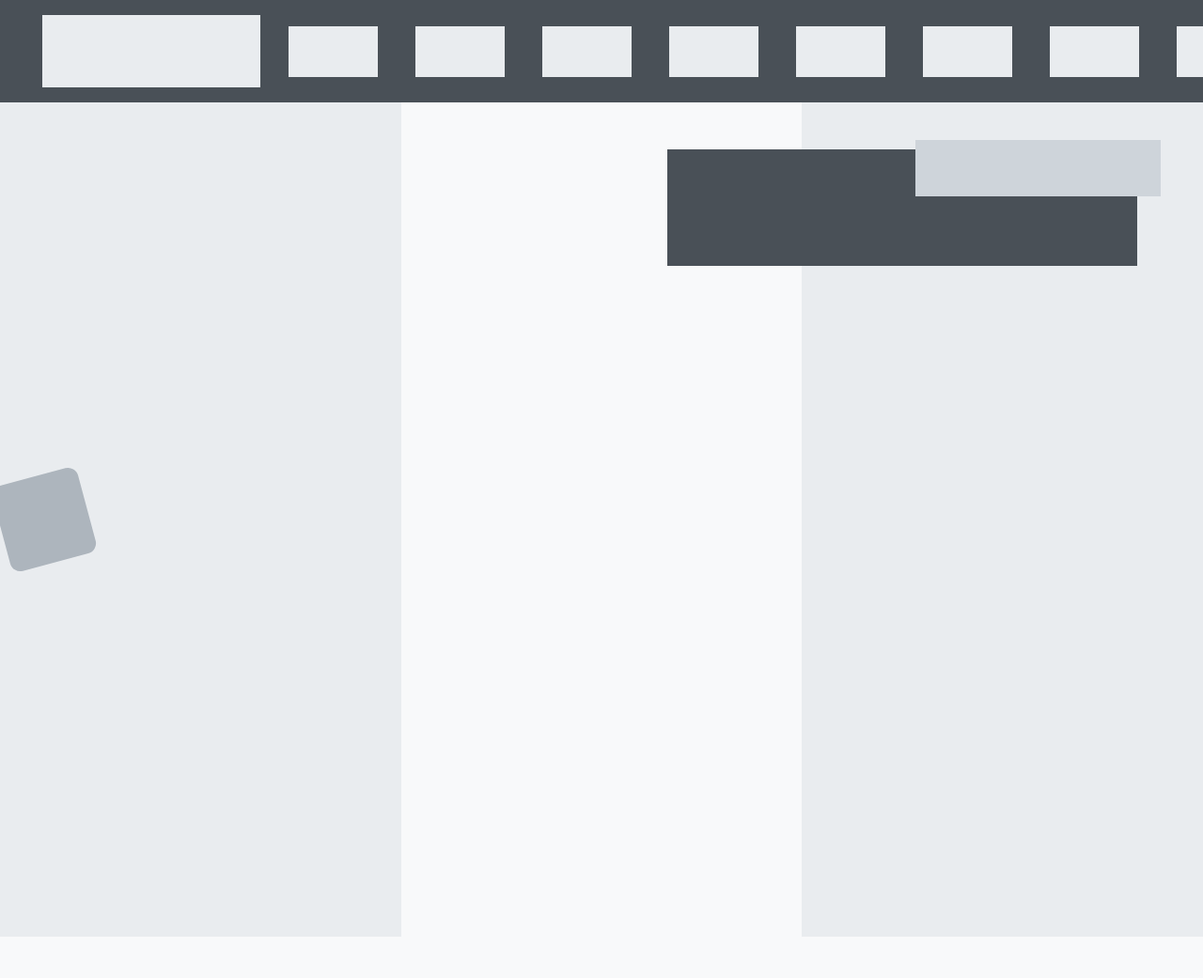
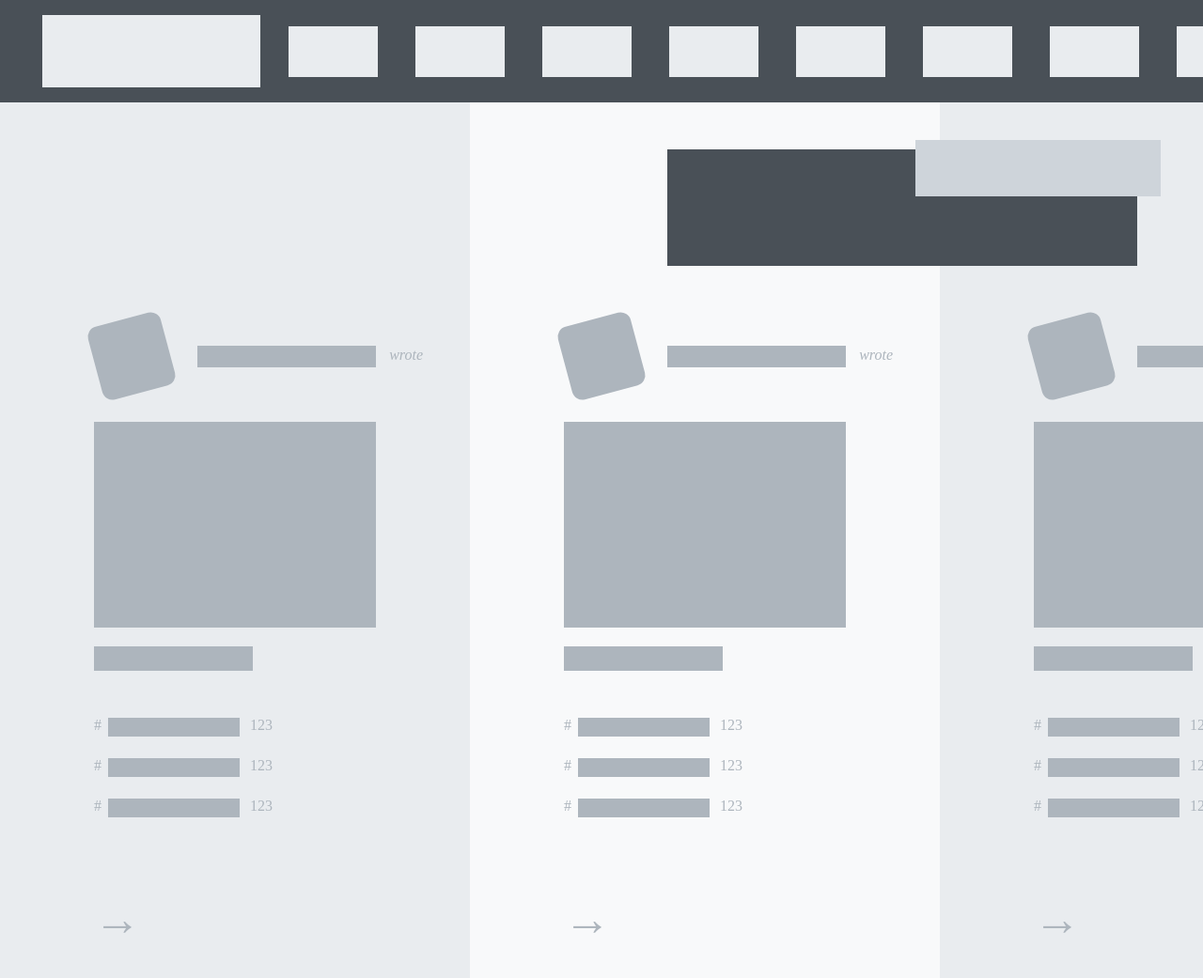
Before and after one commit to abaker93/smashing-magazine-wireframe, a plain HTML site: page index.html in a window 1280 px wide. Shown: the top 1041 px of the page at 94% size. Before the commit the page ends 997 px from the top, so only its background shows below. Drawn offline with Linux system fonts and the light colour scheme.

Commit message:
featured styling

```diff
--- a/index.html
+++ b/index.html
@@ -26,8 +26,10 @@
 			<h1></h1>
 			<div class="color-toggle"></div>
 			<article>
-				<div class="profile"></div>
-				<p class="name"></p>
+				<div class="profile">
+					<div class="profile-img"></div>
+					<p class="name"></p>
+				</div>
 				<h2 class="title"></h2>
 				<div class="comments"></div>
 				<ul class="tags">
@@ -35,10 +37,36 @@
 					<li></li>
 					<li></li>
 				</ul>
-				<div class="arrow"></div>
+				<div class="arrow">&rarr;</div>
 			</article>
-			<article></article>
-			<article></article>
+			<article>
+				<div class="profile">
+					<div class="profile-img"></div>
+					<p class="name"></p>
+				</div>
+				<h2 class="title"></h2>
+				<div class="comments"></div>
+				<ul class="tags">
+					<li></li>
+					<li></li>
+					<li></li>
+				</ul>
+				<div class="arrow">&rarr;</div>
+			</article>
+			<article>
+				<div class="profile">
+					<div class="profile-img"></div>
+					<p class="name"></p>
+				</div>
+				<h2 class="title"></h2>
+				<div class="comments"></div>
+				<ul class="tags">
+					<li></li>
+					<li></li>
+					<li></li>
+				</ul>
+				<div class="arrow">&rarr;</div>
+			</article>
 		</div>
 	</main>
 </body>
--- a/styles.css
+++ b/styles.css
@@ -64,19 +64,88 @@ header .searchbar {
 }
 
 .featured article {
-	height: 888px;
 	width: 100%;
 	background-color: #F8F9FA;
 	display: grid;
-	align-content: center;
+	align-content: flex-end;
+	padding: 230px 100px 38px;
+	box-sizing: border-box;
 }
 
 .featured article:nth-child(odd) { background-color: #E9ECEF; }
 
 .featured article .profile {
-	height: 94px;
-	width: 94px;
+	display: grid;
+	grid-template-columns: 100px auto;
+	grid-column-gap: 10px;
+	align-items: center;
+	margin-bottom: 30px;
+}
+
+.featured article .profile-img {
+	height: 80px;
+	width: 80px;
 	border-radius: 11px;
 	background-color: #ADB5BD;
 	transform: rotate(-15deg);
 }
+
+.featured article .name {
+	height: 23px;
+	width: 190px;
+	background-color: #ADB5BD;
+	position: relative;
+}
+
+.featured article .name:after {
+	content: 'wrote';
+	font-style: italic;
+	position: absolute;
+	right: -50px;
+	top: 2px;
+	color: #ADB5BD;
+}
+
+.featured article .title {
+	height: 219px;
+	width: 100%;
+	background-color: #ADB5BD;
+	margin-bottom: 20px;
+}
+
+.featured article .comments {
+	height: 26px;
+	width: 169px;
+	background-color: #ADB5BD;
+}
+
+.featured article .tags { margin-top: 40px; }
+
+.featured article .tags li {
+	height: 20px;
+	width: 140px;
+	background-color: #ADB5BD;
+	position: relative;
+	margin: 10px 55px 10px 15px;
+	display: inline-block;
+}
+
+.featured article .tags li:before {
+	content: '#';
+	color: #ADB5BD;
+	position: absolute;
+	left: -15px;
+}
+
+.featured article .tags li:after {
+	content: '123';
+	color: #ADB5BD;
+	position: absolute;
+	right: -35px;
+}
+
+.featured article .arrow {
+	font-size: 50px;
+	margin-top: 70px;
+	color: #ADB5BD;
+}
```
